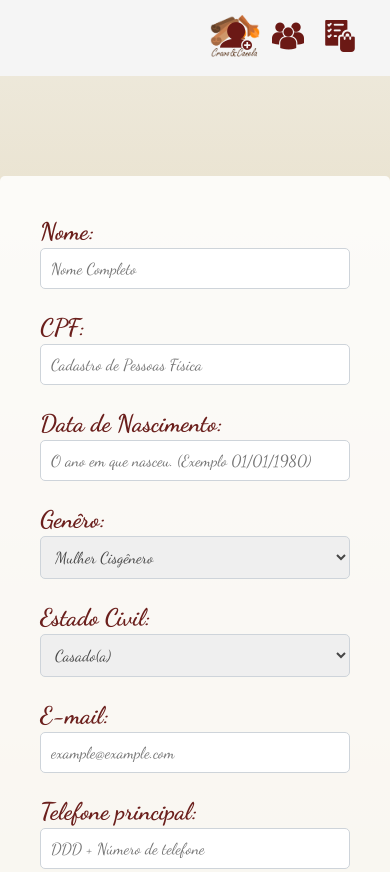
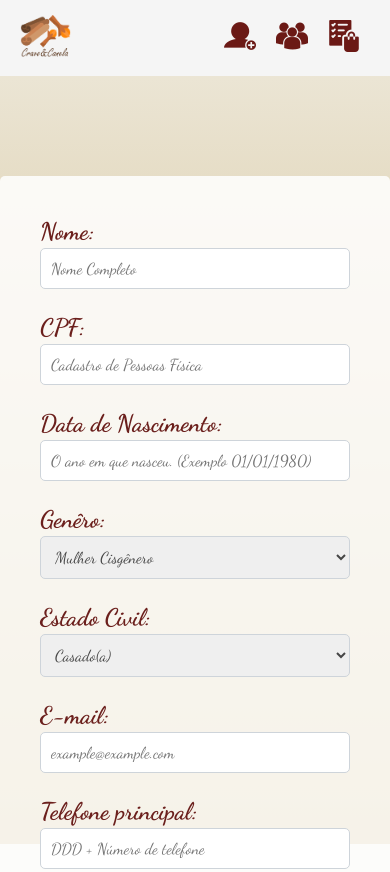
Before and after one commit to ViFLara/cravoecanela_frontend, a plain HTML site: page cadastro-cliente.html in a window 390 px wide. Shown: the top 872 px of the page. Drawn offline with Linux system fonts and the light colour scheme.

Commit message:
ajustes na pagina de cadastro de responsividade

```diff
--- a/style/cadastro-cliente.css
+++ b/style/cadastro-cliente.css
@@ -10,8 +10,7 @@
 }
 
 body {
-    height: 200vh;
-    background: linear-gradient(to top, #c4a96a,
+    background: no-repeat center center fixed linear-gradient(to top, #c4a96a,
     #efebdf);
 }
 
@@ -129,44 +128,56 @@ form #enviar:hover{
 }
 
 @media only screen and (max-width: 1200px) {
-    header{
-        margin: auto;
-    }
-
     header div img{
-        width: 20%;
+        width: 12%;
     }
 }
 
 @media only screen and (max-width: 1080px) {
-    header{
-        margin: auto;
+
+    header div img{
+        width: 10%;
+        margin-left: 5px;
     }
 
-    header div img{
-        width: 15%;
+    header ul{
+        margin-right: 5px;
+    }
+
+    header ul li {
+        margin: 0 0 5px 0x;
     }
 }
 
 @media only screen and (max-width: 860px) {
-    header{
-        margin: auto;
+
+    header div img{
+        width: 12%;
+        margin-left: 5px;
     }
 
-    header div img{
-        width: 18%;
+    header ul{
+        margin-right: 5px;
+    }
+
+    header ul li {
+        margin: 0 0 5px 0x;
     }
 }
 
 
-
 @media only screen and (max-width: 480px) {
-    header{
-        margin: auto;
-    }
 
     header div img{
         width: 25%;
+        margin-left: 10px;
     }
 
+    header ul{
+        margin-right: 10px;
+    }
+
+    header ul li {
+        margin: 0 0 10px 0x;
+    }
 }
--- a/style/consulta-cliente.css
+++ b/style/consulta-cliente.css
@@ -11,7 +11,7 @@
 
 body {
     height: 200vh;
-    background: linear-gradient(to top, #c4a96a,
+    background: no-repeat center center fixed  linear-gradient(to top, #c4a96a,
     #efebdf);
 }
 
@@ -76,7 +76,6 @@ table {
     border-collapse:collapse;
     border-radius: 5px;
     background: #ffffffd9;
-    max-height: 100%;
     margin: 100px auto;
 
 }
@@ -103,3 +102,59 @@ button {
     background-color:transparent;
     cursor: pointer;
 }
+
+@media only screen and (max-width: 1200px) {
+    header div img{
+        width: 12%;
+    }
+}
+
+@media only screen and (max-width: 1080px) {
+
+    header div img{
+        width: 10%;
+        margin-left: 5px;
+    }
+
+    header ul{
+        margin-right: 5px;
+    }
+
+    header ul li {
+        margin: 0 0 5px 0x;
+    }
+}
+
+@media only screen and (max-width: 860px) {
+
+    header div img{
+        width: 12%;
+        margin-left: 5px;
+    }
+
+    header ul{
+        margin-right: 5px;
+    }
+
+    header ul li {
+        margin: 0 0 5px 0x;
+    }
+}
+
+
+@media only screen and (max-width: 480px) {
+    header{
+        margin: 0;
+    }
+
+    header ul{
+        margin-right: 0;
+    }
+    header div img{
+        width: 25%;
+    }
+
+    header ul li {
+        margin: 0;
+    }
+}
```
Also changed, not shown: images/logo-cravoecanela - Copia.png (deleted).
